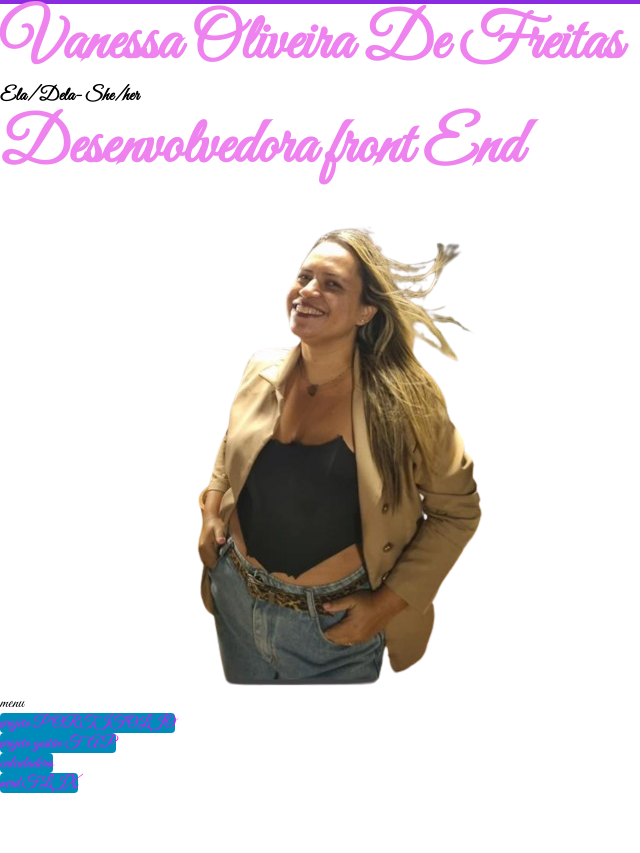
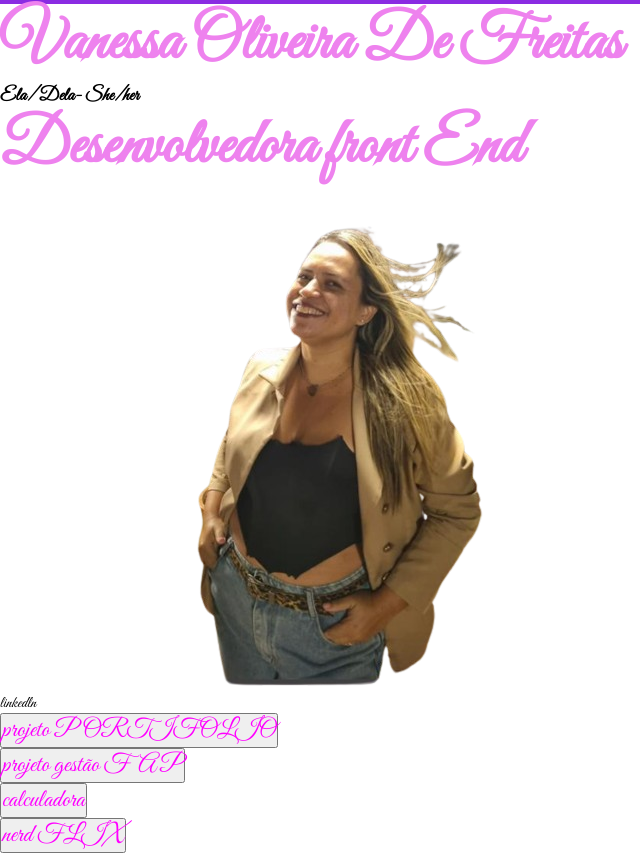
Before and after one commit to vanessagt35/portifolio_vanessa, a plain HTML site: page index.html in a window 1280 px wide. Shown: the part 796-1649 px from the top of the page, without its empty margins (0-640 px from the left). Before the commit the page ends 1589 px from the top, so only its background shows below. Drawn offline with Linux system fonts and the light colour scheme.

Commit message:
link ancora

```diff
--- a/index.html
+++ b/index.html
@@ -7,8 +7,7 @@
     <link rel="stylesheet" href="./styles.css">
     <link rel="preconnect" href="https://fonts.googleapis.com">
 <link rel="preconnect" href="https://fonts.gstatic.com" crossorigin>
-<link href="<link rel="preconnect" href="https://fonts.googleapis.com">
-<link rel="preconnect" href="https://fonts.gstatic.com" crossorigin>
+<link href="link rel="preconnect" href="https://fonts.googleapis.com">
 <link href="https://fonts.googleapis.com/css2?family=Great+Vibes&display=swap" rel="stylesheet">
 </head>
 <body>
@@ -19,7 +18,7 @@
             <li><a><home</a></li>
             <li><a>Sobre</a></li>
             <li><a>Projetos</a></li>
-            <li><a>Fale comigo</a></li>
+            <li><a href="https://github.com/vanessagt35?tab=stars" ></a>github</li>
         </ul>
      </nav>
 <section>
@@ -38,11 +37,11 @@
         <img src="imagem/foto-portifonio.png">
      </section>
      <div class="container">
-     <div id="nave">menu</div>
-     <div id="001"><button> projeto PORTIFOLIO</button></div>
-     <div id="nave"><button>projeto gestão FAP</button></div>
-     <div id="nave"><button>calculadora</button></div>
-     <div id="nave"><button>nerd FLIX</button></div>
+     <div id="nave">linkedln</div>
+     <div id="redes sociais"><button> projeto PORTIFOLIO</button></div>
+     <div id="whats"><button>projeto gestão FAP</button></div>
+     <div id="insta"><button>calculadora</button></div>
+     <div id="telegran"><button>nerd FLIX</button></div>
 
 
      </div>
--- a/styles.css
+++ b/styles.css
@@ -8,7 +8,8 @@
 .caixa-principal {
   height: 100vh;
   width: 100%;
-  background-image: url(./imagem/avatar-vanessa.png) center;
+  padding: 12px 36 px
+  background-image: url(./imagem/avatar-vanessa.png) margem;
   background-size: cover;
   background-position: center;
   background-color: blueviolet;
@@ -79,11 +80,10 @@ meumeu-nome {
   color: greenyellow;
 }
 button {
-  background-color: #008CBA;
-  color: fuchsia;
-  border: #008CBA;
-  padding: 15px 32 px;
-  font-size: 16px;
-  border-radius: 4px
-
+  color:fuchsia;
+  list-style: nome;
+  display: inline-block;
+  font-size: 25px;
+  margin-right: 30px;
+  cursor: pointer;
 }
```
